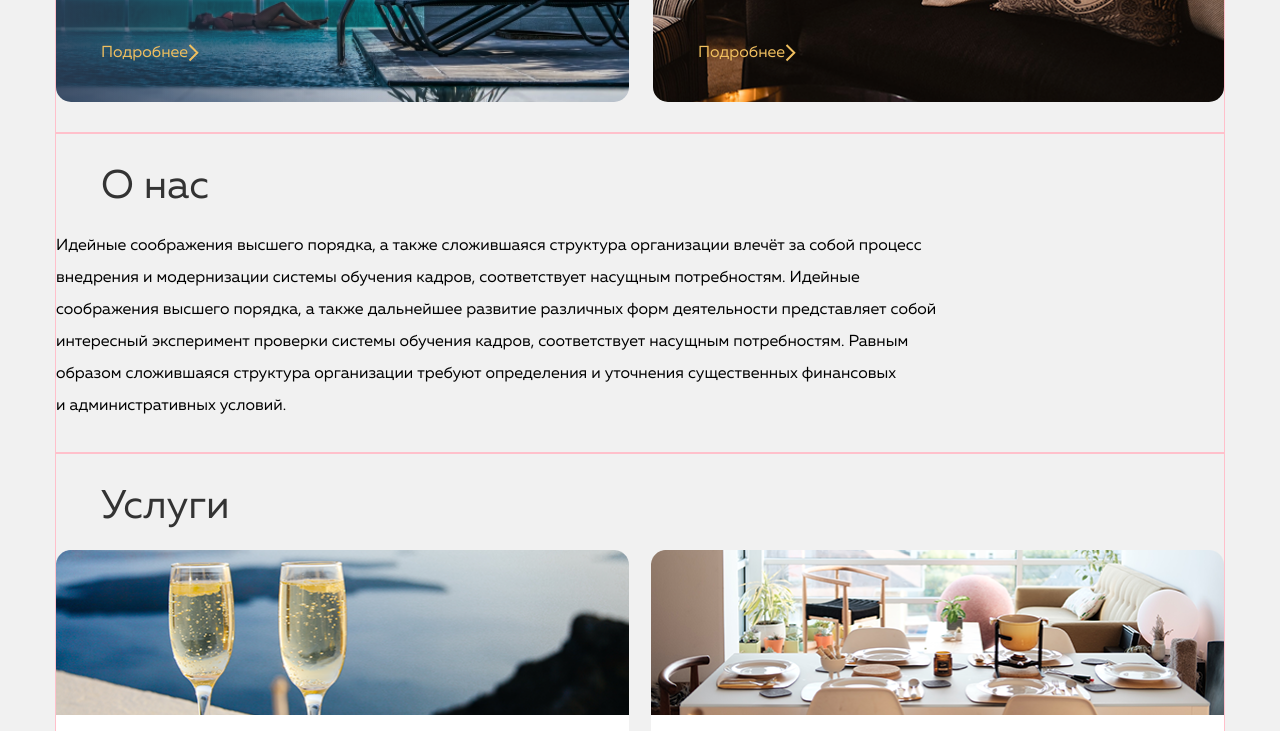
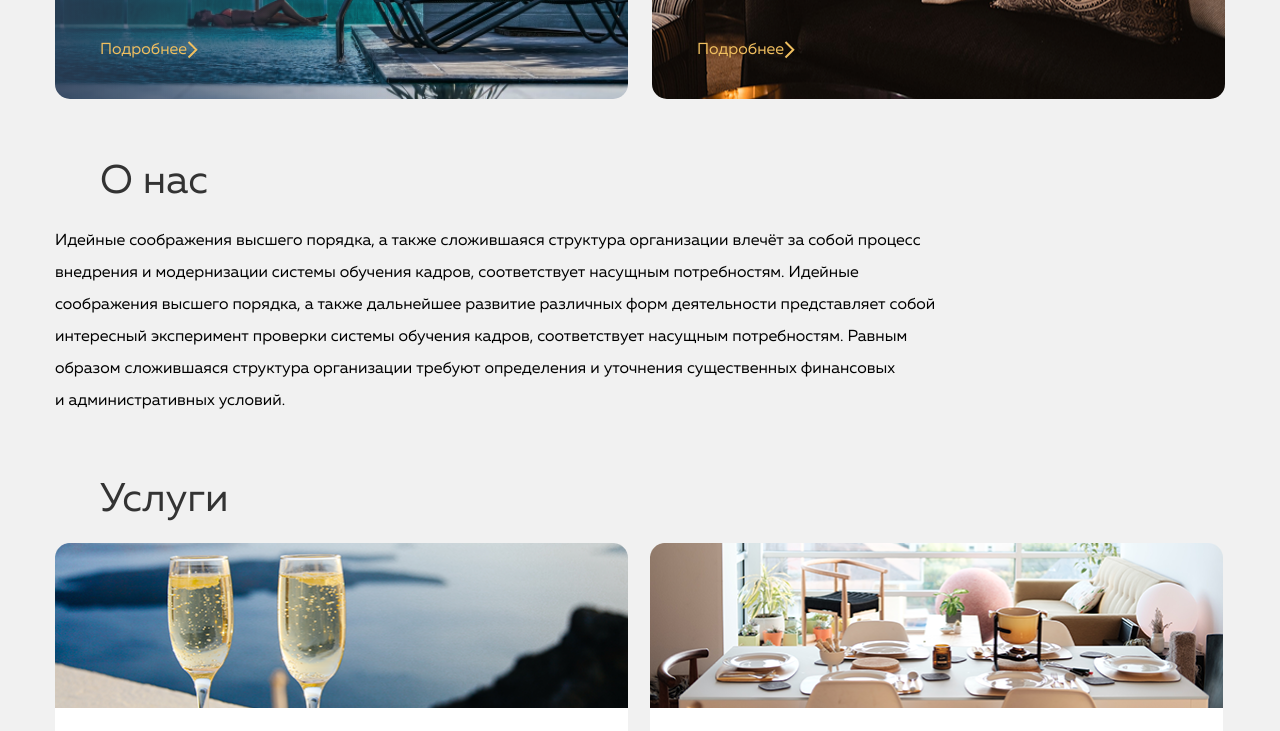
Before and after one commit to almadu-guru/lagoona, a plain HTML site: page index.html in a window 1280 px wide. Shown: the part 794-1525 px from the top of the page. Drawn offline with Linux system fonts and the light colour scheme; files whose address does not match are found by name.

Commit message:
Update style.css

```diff
--- a/css/style.css
+++ b/css/style.css
@@ -100,7 +100,7 @@ h1, h2, h3, p, ul {
   margin: 0 auto;
   padding: 30px 0;
   width: 1170px;
-  border: 1px solid pink;
+/*   border: 1px solid pink; */
 }
 .header__top-blok {
   align-items: center;
```
